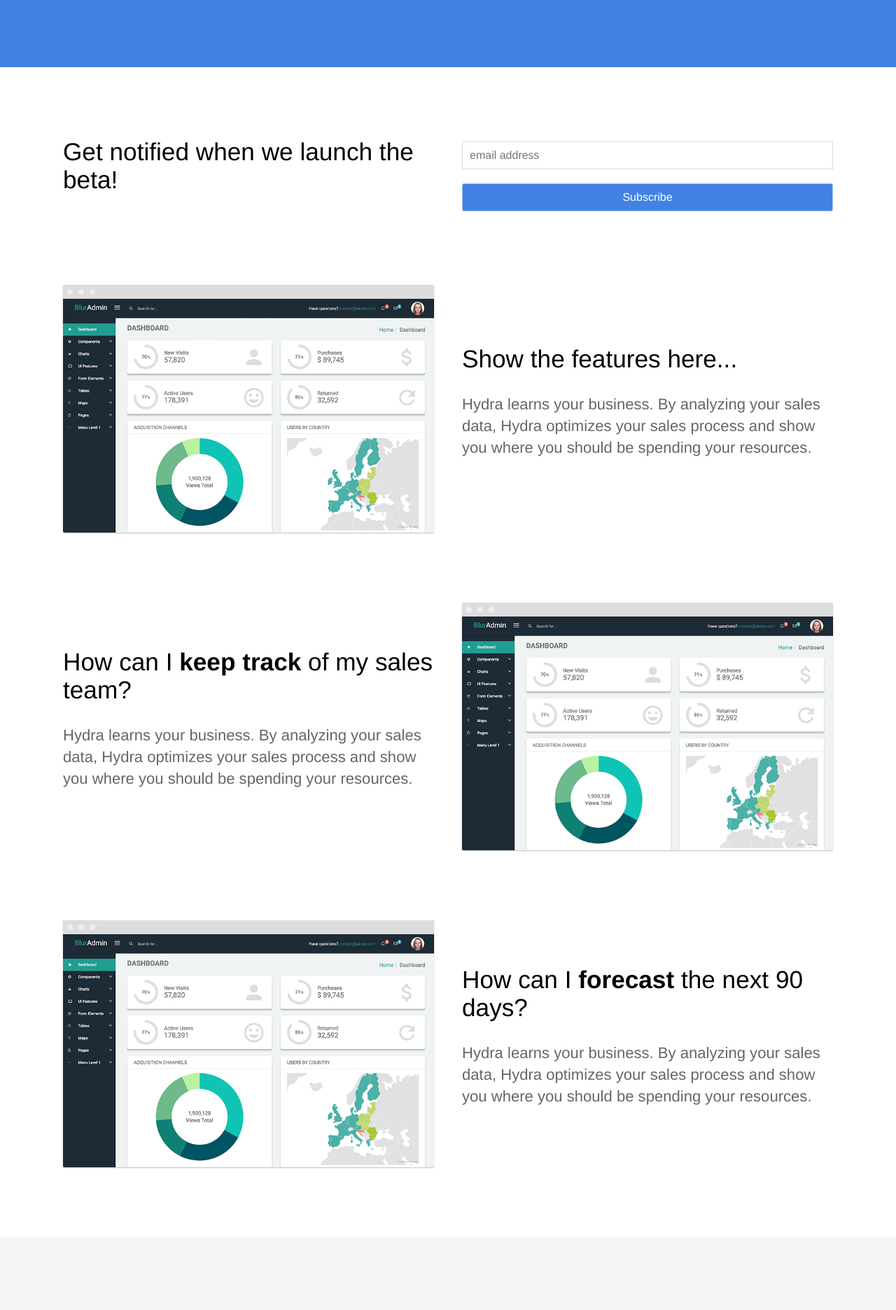
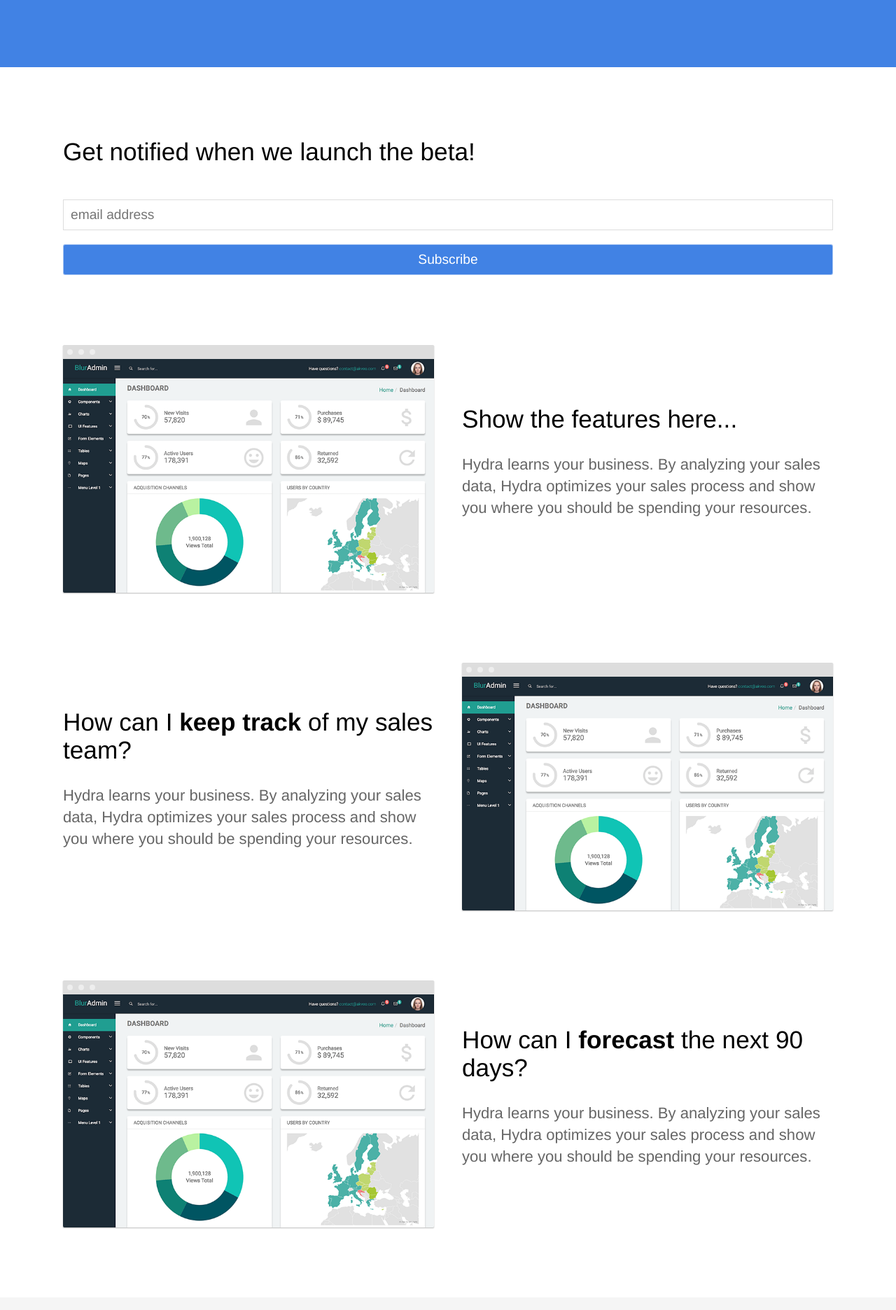
Before and after one commit to headchem/story-ghost, a Jekyll site: the page built from index.html, in a window 1280 px wide. Shown: the part 722-2594 px from the top of the page at 70% size. Built offline with Jekyll 4.4.1, drawn with Linux system fonts in a browser that asks for light colours; comment, search, counter and statistics services are not loaded.

Commit message:
Update index.html

```diff
--- a/index.html
+++ b/index.html
@@ -20,12 +20,12 @@
 
 			<div class="text editable">
 				<h2>Get notified when we launch the beta!</h2>
-			</div>
-			<div class="text editable">
+			<br/>
 			<!-- Begin Mailchimp Signup Form -->
 <link href="//cdn-images.mailchimp.com/embedcode/horizontal-slim-10_7.css" rel="stylesheet" type="text/css">
 <style type="text/css">
 	#mc_embed_signup{background:#fff; clear:left; font:100% Helvetica,Arial,sans-serif; width:100%;}
+	#mc_embed_signup input.email, #mc_embed_signup .button {font-size: 120%;}
 	/* Add your own Mailchimp form style overrides in your site stylesheet or in this style block.
 	   We recommend moving this block and the preceding CSS link to the HEAD of your HTML file. */
 </style>
```
